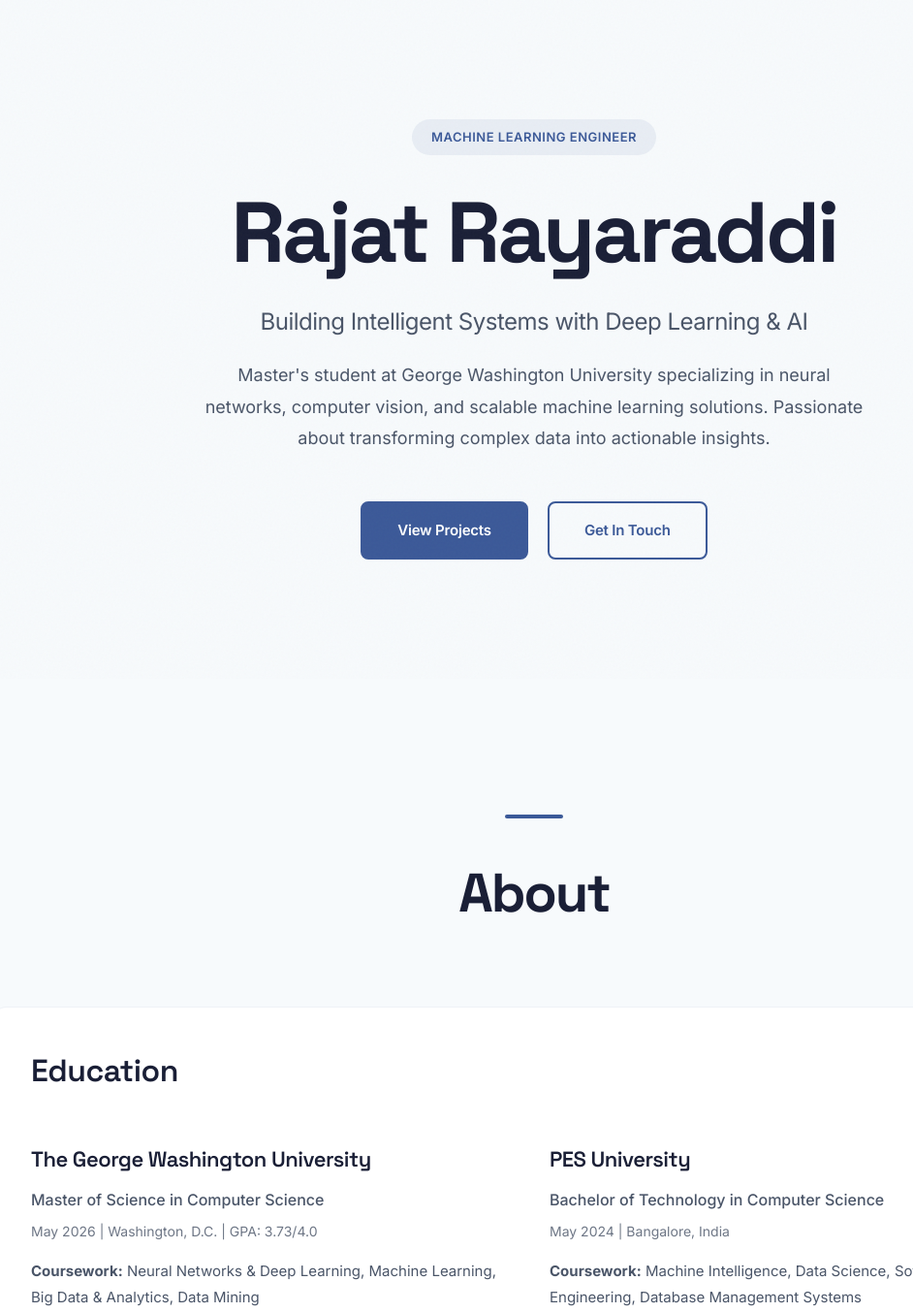
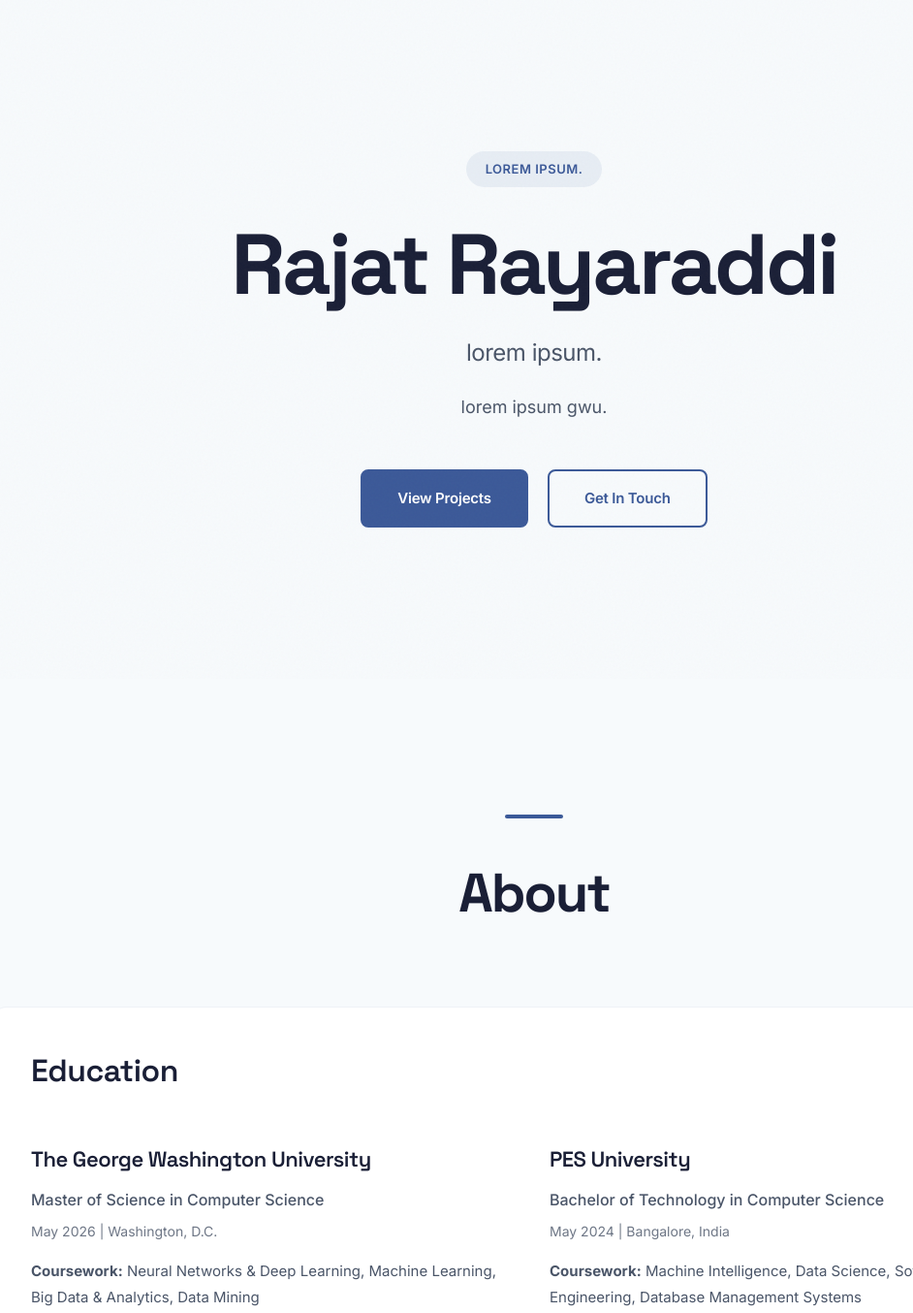
Before and after one commit to rajatrayaraddi/test, a plain HTML site: page index.html in a window 1280 px wide. Shown: the part 100-1454 px from the top of the page at 97% size, without its empty margins (89-1031 px from the left). Drawn offline with Linux system fonts and the light colour scheme.

Commit message:
Revise title and content in index.html
Updated personal information and placeholder text in index.html.

```diff
--- a/index.html
+++ b/index.html
@@ -3,7 +3,7 @@
 <head>
     <meta charset="UTF-8">
     <meta name="viewport" content="width=device-width, initial-scale=1.0">
-    <title>Rajat Rayaraddi - ML Engineer</title>
+    <title>Rajat Rayaraddi</title>
     <link href="https://fonts.googleapis.com/css2?family=Inter:wght@300;400;500;600;700&family=Space+Grotesk:wght@400;500;600;700&display=swap" rel="stylesheet">
     <style>
         * {
@@ -675,11 +675,11 @@
     </nav>
 
     <section id="home" class="hero">
-        <div class="hero-label">Machine Learning Engineer</div>
+        <div class="hero-label">lorem ipsum.</div>
         <h1>Rajat Rayaraddi</h1>
-        <div class="subtitle">Building Intelligent Systems with Deep Learning & AI</div>
+        <div class="subtitle">lorem ipsum.</div>
         <p class="description">
-            Master's student at George Washington University specializing in neural networks, computer vision, and scalable machine learning solutions. Passionate about transforming complex data into actionable insights.
+            lorem ipsum gwu.
         </p>
         <div class="cta-buttons">
             <a href="#projects" class="btn btn-primary">View Projects</a>
@@ -697,7 +697,7 @@
                     <div class="education-card">
                         <h4>The George Washington University</h4>
                         <p class="degree">Master of Science in Computer Science</p>
-                        <p class="date-location">May 2026 | Washington, D.C. | GPA: 3.73/4.0</p>
+                        <p class="date-location">May 2026 | Washington, D.C.</p>
                         <p class="coursework"><strong>Coursework:</strong> Neural Networks & Deep Learning, Machine Learning, Big Data & Analytics, Data Mining</p>
                     </div>
                     <div class="education-card">
@@ -900,7 +900,7 @@
                         </svg>
                     </div>
                     <div class="contact-label">Phone</div>
-                    <div class="contact-value">+1 (703) 928-2464</div>
+                    <div class="contact-value">+1 lorem ipsum</div>
                 </div>
 
                 <div class="contact-card fade-in stagger-3">
@@ -911,7 +911,7 @@
                         </svg>
                     </div>
                     <div class="contact-label">Location</div>
-                    <div class="contact-value">Arlington, Virginia</div>
+                    <div class="contact-value">lorem ipsum</div>
                 </div>
             </div>
 
```
